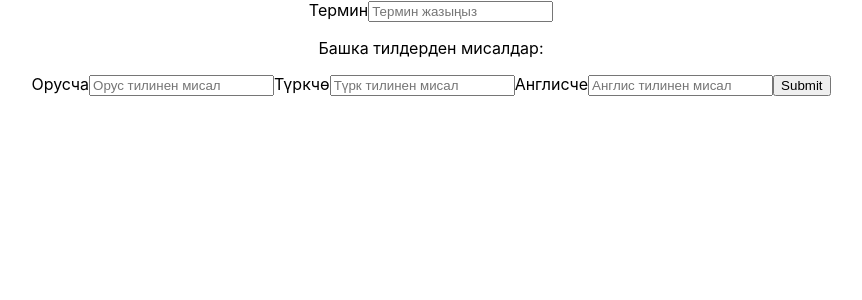
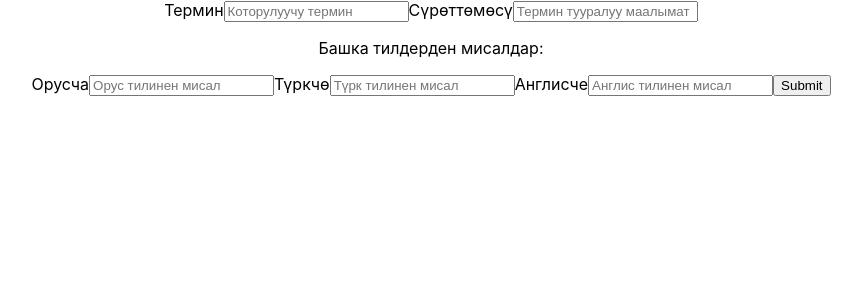
Before and after one commit to devkurultay/ashar-frontend, a React (Create React App) app: page /add-term in a window 1280 px wide. Shown: the top 300 px of the page, without its empty margins (209-1071 px from the left). Built offline with nearby package versions, Linux system fonts and the light colour scheme; what redux-wait-for-action would draw is missing.

Commit message:
Fix form

```diff
--- a/src/container/home-page/terms/add-term.js
+++ b/src/container/home-page/terms/add-term.js
@@ -1,24 +1,36 @@
-import React from 'react'
+import React, { useEffect } from 'react'
+import { useHistory } from "react-router-dom"
+import { useDispatch, useSelector } from 'react-redux'
 import { Formik, Field, Form } from 'formik'
+import { usePrevious } from '../../../utils'
+import { addTermRequest } from '../actions'
+import { isRequestedStatus, isSuccessStatus } from '../../../consts/data-status'
 
-const AddTerm = (props) => {
+const AddTerm = () => {
+  const dispatch = useDispatch()
+  const history = useHistory()
+  const { addTermStatus } = useSelector(state => state.home)
+  const prevTermStatus = usePrevious(addTermStatus)
+
+  useEffect(() => {
+    if (isRequestedStatus(prevTermStatus) && isSuccessStatus(addTermStatus)) {
+      history.push('/')
+    }
+  }, [prevTermStatus, addTermStatus, history])
+
   return (
     <div className="add-term">
       <Formik
         initialValues={{
-            term: '',
-            ru: '',
-            tr: '',
-            en: ''
+          term: '', description: '',
+          ru: '', tr: '', en: ''
         }}
-          onSubmit={(values, { setErrors }) => {
-            console.log('!!!', values)
-            // props.addTerm({})
-          }}
-        >
+        onSubmit={(values) => dispatch(addTermRequest(values))}>
         <Form>
           <label htmlFor="term">Термин</label>
-            <Field id="term" name="term" placeholder="Термин жазыңыз" />
+          <Field id="term" name="term" placeholder="Которулуучу термин" />
+          <label htmlFor="description">Сүрөттөмөсү</label>
+          <Field id="description" name="description" placeholder="Термин тууралуу маалымат" />
           <p>Башка тилдерден мисалдар:</p>
           <label htmlFor="ru">Орусча</label>
           <Field id="ru" name="ru" placeholder="Орус тилинен мисал" />
```
Lines whose indentation alone changed are shown as unchanged.
